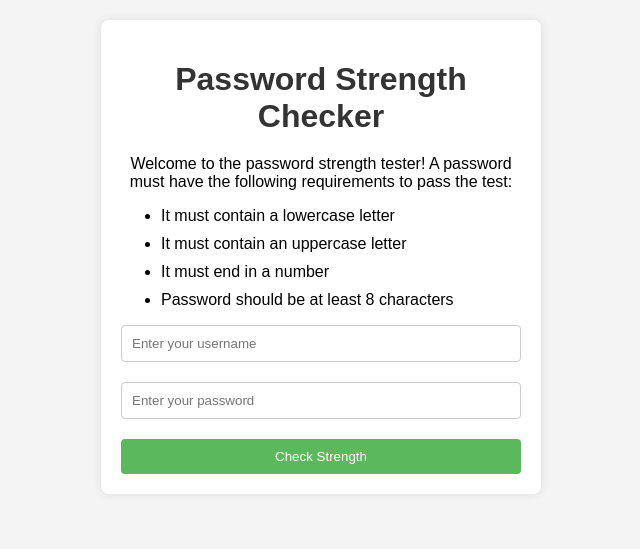
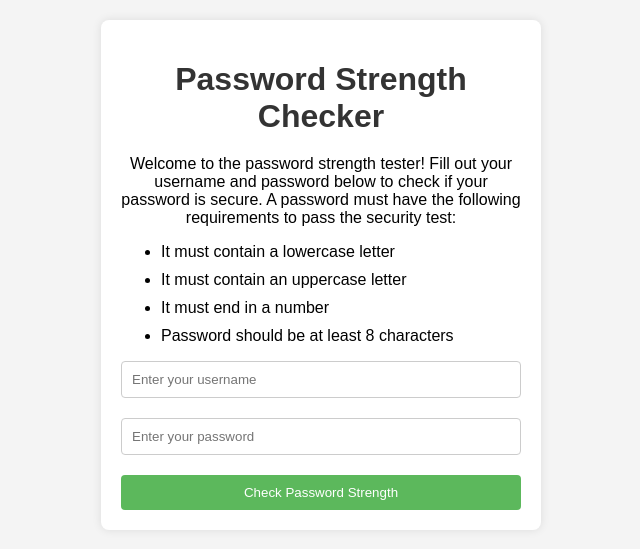
Before and after one commit to lcmiles/CS-421, a Flask app: page / in a window 1280 px wide. Shown: the part 76-625 px from the top of the page, without its empty margins (319-959 px from the left). Run offline with Flask 3, Linux system fonts and the light colour scheme.

Commit message:
committing changes to index.html

```diff
--- a/Lab 6/templates/index.html
+++ b/Lab 6/templates/index.html
@@ -2,7 +2,7 @@
 {% block title %}Password Strength Checker{% endblock %}
 {% block content %}
     <h1>Password Strength Checker</h1>
-    <p>Welcome to the password strength tester! A password must have the following requirements to pass the test:</p>
+    <p>Welcome to the password strength tester! Fill out your username and password below to check if your password is secure. A password must have the following requirements to pass the security test:</p>
     <ul>
         <li>It must contain a lowercase letter</li>
         <li>It must contain an uppercase letter</li>
@@ -12,6 +12,6 @@
     <form action="{{ url_for('report') }}" method="post">
         <input type="username" name="username" placeholder="Enter your username" required>
         <input type="password" name="password" placeholder="Enter your password" required>
-        <button type="submit">Check Strength</button>
+        <button type="submit">Check Password Strength</button>
     </form>
 {% endblock %}
```
